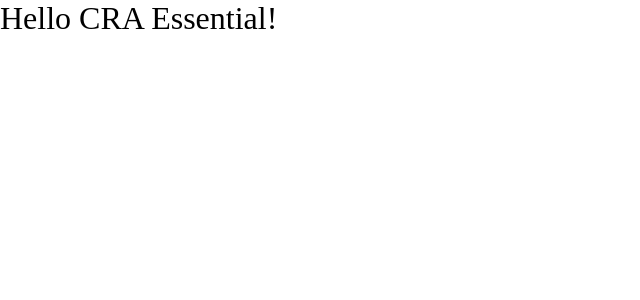
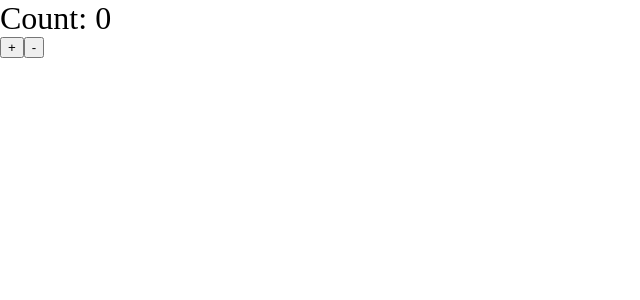
Before and after one commit to eunsukimme/cra-template-mst-essential, a React (Create React App) app in the folder template/: page / in a window 1280 px wide. Shown: the top 300 px of the page, without its empty margins (0-640 px from the left). Built offline with nearby package versions, Linux system fonts and the light colour scheme.

Commit message:
Add MST + Craco modules

```diff
--- /dev/null
+++ b/template/craco.config.js
@@ -0,0 +1,16 @@
+/* eslint-disable @typescript-eslint/no-var-requires */
+const CracoAlias = require('craco-alias');
+
+module.exports = {
+  plugins: [
+    {
+      plugin: CracoAlias,
+      options: {
+        source: 'tsconfig',
+        baseUrl: './',
+        tsConfigPath: 'tsconfig.paths.json',
+        debug: false,
+      },
+    },
+  ],
+};
--- a/template/src/App.tsx
+++ b/template/src/App.tsx
@@ -1,11 +1,25 @@
 import React from 'react';
+import { observer } from 'mobx-react-lite';
+import useRootStore from '@hooks/useRootStore';
 
 function App() {
+  const { count, increase, decrease } = useRootStore();
+
+  const handleClickInc = () => {
+    increase();
+  };
+
+  const handleClickDec = () => {
+    decrease();
+  };
+
   return (
     <div>
-      <h1>Hello CRA Essential!</h1>
+      <h1>Count: {count}</h1>
+      <button onClick={handleClickInc}> + </button>
+      <button onClick={handleClickDec}> - </button>
     </div>
   );
 }
 
-export default App;
+export default observer(App);
--- /dev/null
+++ b/template/src/contexts/rootStoreContext.ts
@@ -0,0 +1,7 @@
+import { createContext } from 'react';
+import { IRootStore } from '@stores/index';
+
+const RootStoreContext = createContext<IRootStore>({} as IRootStore);
+
+export const { Provider } = RootStoreContext;
+export default RootStoreContext;
--- /dev/null
+++ b/template/src/hooks/useRootStore.ts
@@ -0,0 +1,8 @@
+import { useContext } from 'react';
+import RootStoreContext from '@contexts/rootStoreContext';
+
+export default function useRootStore() {
+  const rootStore = useContext(RootStoreContext);
+
+  return rootStore;
+}
--- a/template/src/index.tsx
+++ b/template/src/index.tsx
@@ -1,6 +1,13 @@
+import { Provider } from '@contexts/rootStoreContext';
+import rootStore from '@stores/index';
 import React from 'react';
 import ReactDOM from 'react-dom';
 import App from './App';
 import './global.css';
 
-ReactDOM.render(<App />, document.getElementById('root'));
+ReactDOM.render(
+  <Provider value={rootStore}>
+    <App />
+  </Provider>,
+  document.getElementById('root'),
+);
--- /dev/null
+++ b/template/src/stores/index.tsx
@@ -0,0 +1,20 @@
+import { types, Instance } from 'mobx-state-tree';
+
+const RootStore = types
+  .model({
+    count: types.number,
+  })
+  .actions((self) => ({
+    increase() {
+      self.count += 1;
+    },
+    decrease() {
+      self.count -= 1;
+    },
+  }));
+
+const rootStore = RootStore.create({ count: 0 });
+
+export type IRootStore = Instance<typeof rootStore>;
+
+export default rootStore;
```
Also changed, not shown: template/tsconfig.json (added, +21 -0 lines), template/tsconfig.paths.json (added, +10 -0 lines), 1 other file (tests, documents, lock files or other folders).
